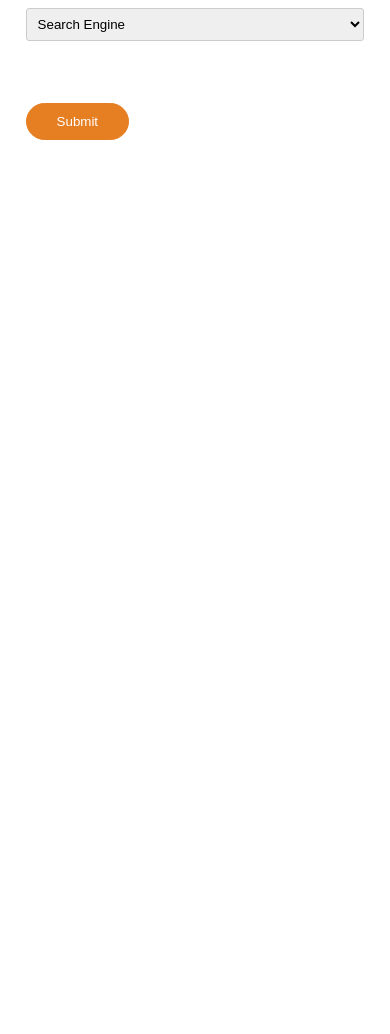
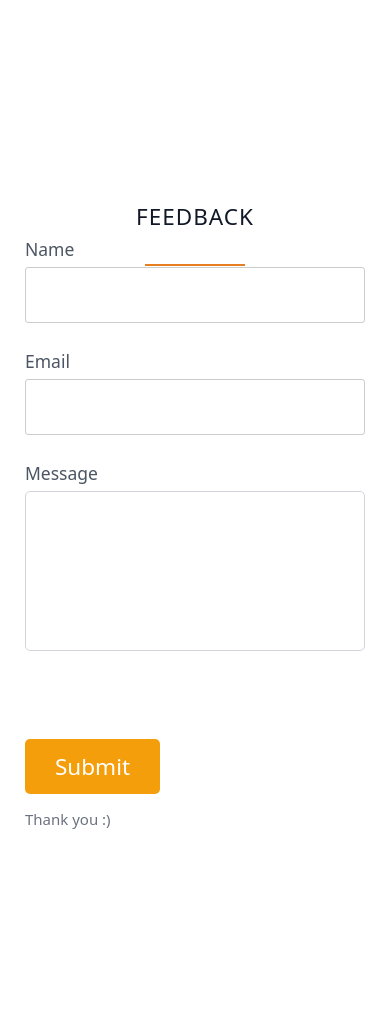
Before and after one commit to Vaibhav-84/DSC_WOW_Mysuru_Tourism, a Django app: page /feedback/ in a window 390 px wide. Shown: the part 528-1562 px from the top of the page. Before the commit the page ends 668 px from the top, so only its background shows below. Run offline with Django 3.2, Linux system fonts and the light colour scheme; some libraries are stand-ins or nearby versions.

Commit message:
worked on feedback form

```diff
--- a/Tourism/static/resources/css/onlinetour.css
+++ b/Tourism/static/resources/css/onlinetour.css
@@ -1,7 +1,12 @@
+.online{
+    position: relative;
+    margin: 0px 20px;
+}
 .btns{
     width:100%;
     height: 50px;
     display: flex;
+    flex-wrap: wrap;
     justify-content: space-around;
     align-items: center;
 }
@@ -9,9 +14,11 @@
     text-decoration: none;
     padding:13px;
     border-radius: 50px;
+    width: 250px;
     background-color: rgb(255, 136, 0);
     color:aliceblue;
     transition: all 0.5s;
+    margin: 0px 20px;
 }
 .online-btn:hover{
     background-color: rgb(185, 102, 8);
--- a/Tourism/static/resources/css/style.css
+++ b/Tourism/static/resources/css/style.css
@@ -544,3 +544,15 @@
 
 
 /* NAVBAR*/
+
+
+/* feedback form  */
+.relative{
+  bottom: 80px;
+}
+
+@media only screen and (max-width: 767px) {
+  .relative{
+    bottom: 60px;
+  }
+}
--- a/Tourism/templates/feedback.html
+++ b/Tourism/templates/feedback.html
@@ -1,6 +1,7 @@
 {% load static %}
 <!DOCTYPE html>
 <html lang="en">
+
 <head>
   <meta charset="UTF-8">
   <meta name="viewport" content="width=device-width, initial-scale=1.0">
@@ -9,52 +10,75 @@
   <link rel="stylesheet" type="text/css" href='{% static "resources/css/queries.css" %}'>
   <link rel="stylesheet" href='{% static "resources/css/onlinetour.css" %}'>
   <link rel="stylesheet" href='{% static "resources/css/navbar.css" %}'>
-    <link rel="stylesheet" href="https://cdnjs.cloudflare.com/ajax/libs/font-awesome/5.15.1/css/all.min.css" integrity="sha512-+4zCK9k+qNFUR5X+cKL9EIR+ZOhtIloNl9GIKS57V1MyNsYpYcUrUeQc9vNfzsWfV28IaLL3i96P9sdNyeRssA==" crossorigin="anonymous" />
+
+
+  <!-- tailwind -->
+  <link rel="stylesheet" href="https://cdnjs.cloudflare.com/ajax/libs/tailwindcss/2.0.2/tailwind.min.css"
+    integrity="sha512-+WF6UMXHki/uCy0vATJzyA9EmAcohIQuwpNz0qEO+5UeE5ibPejMRdFuARSrl1trs3skqie0rY/gNiolfaef5w=="
+    crossorigin="anonymous" />
+
+  <link rel="stylesheet" href="https://cdnjs.cloudflare.com/ajax/libs/font-awesome/5.15.1/css/all.min.css"
+    integrity="sha512-+4zCK9k+qNFUR5X+cKL9EIR+ZOhtIloNl9GIKS57V1MyNsYpYcUrUeQc9vNfzsWfV28IaLL3i96P9sdNyeRssA=="
+    crossorigin="anonymous" />
   <title>Document</title>
 </head>
+
 <body>
   <a class="online-btn" href="/"><i class="fa fa-arrow-left"></i></a>
 
-    <h1 class="hfeed">Feedback Form</h1>
+
+  <section class="text-gray-600 body-font relative">
+    <div class="container px-5 py-24 mx-auto flex sm:flex-nowrap flex-wrap">
+      <div
+        class="lg:w-2/3 md:w-1/2 bg-gray-300 rounded-lg overflow-hidden sm:mr-10 p-10 flex items-end justify-start relative">
+        <iframe width="100%" height="100%" class="absolute inset-0" frameborder="0" title="map" marginheight="0"
+          marginwidth="0" scrolling="no"
+          src="https://www.google.com/maps/embed?pb=!1m18!1m12!1m3!1d124738.44715984794!2d76.56564907012171!3d12.31063683220752!2m3!1f0!2f0!3f0!3m2!1i1024!2i768!4f13.1!3m3!1m2!1s0x3baf70381d572ef9%3A0x2b89ece8c0f8396d!2sMysuru%2C%20Karnataka!5e0!3m2!1sen!2sin!4v1607585308494!5m2!1sen!2sin"
+          style="filter: grayscale(1) contrast(1.2) opacity(0.4);"></iframe>
+        <div class="bg-white relative flex flex-wrap py-6 rounded shadow-md">
+          <div class="lg:w-1/2 px-6">
+            <h2 class="title-font font-semibold text-gray-900 tracking-widest text-xs">ADDRESS</h2>
+            <p class="mt-1">Mysuru, Karnataka</p>
+          </div>
+          <div class="lg:w-1/2 px-6 mt-4 lg:mt-0">
+            <h2 class="title-font font-semibold text-gray-900 tracking-widest text-xs">EMAIL</h2>
+            <a class="text-yellow-500 leading-relaxed">mysuru@email.com</a>
+            <h2 class="title-font font-semibold text-gray-900 tracking-widest text-xs mt-4">PHONE</h2>
+            <p class="leading-relaxed">123-456-7890</p>
+          </div>
+        </div>
+      </div>
+      <div class="lg:w-1/3 md:w-1/2 bg-white flex flex-col md:ml-auto w-full md:py-8 mt-8 md:mt-0">
         <form class="contact-form feed" action="#" method="post">
           {% csrf_token %}
-        <div class="row">
-          <div class="col span-1-of-3">
-            <label for="name">Name</label>
+          <h2 class="text-gray-900 text-lg mb-1 font-medium title-font">Feedback</h2>
+          <p class="leading-relaxed mb-5 text-gray-600">
+            <!-- your feedback -->
+          </p>
+          <div class="relative mb-4">
+            <label for="name" class="leading-7 text-sm text-gray-600">Name</label>
+            <input type="text" id="name" name="name"
+              class="w-full bg-white rounded border border-gray-300 focus:border-yellow-500 focus:ring-2 focus:ring-yellow-200 text-base outline-none text-gray-700 py-1 px-3 leading-8 transition-colors duration-200 ease-in-out">
           </div>
-          <div class="col span-2-of-3">
-            <input type="text" name="name" id="name" placeholder="Your Name" required>
+          <div class="relative mb-4">
+            <label for="email" class="leading-7 text-sm text-gray-600">Email</label>
+            <input type="email" id="email" name="email"
+              class="w-full bg-white rounded border border-gray-300 focus:border-yellow-500 focus:ring-2 focus:ring-yellow-200 text-base outline-none text-gray-700 py-1 px-3 leading-8 transition-colors duration-200 ease-in-out">
+          </div>
+          <div class="relative mb-4">
+            <label for="message" class="leading-7 text-sm text-gray-600">Message</label>
+            <textarea id="message" name="message"
+              class="w-full bg-white rounded border border-gray-300 focus:border-yellow-500 focus:ring-2 focus:ring-yellow-200 h-32 text-base outline-none text-gray-700 py-1 px-3 resize-none leading-6 transition-colors duration-200 ease-in-out"></textarea>
+          </div>
+          <button
+            class="text-white bg-yellow-500 border-0 py-2 px-6 focus:outline-none hover:bg-yellow-600 rounded text-lg">Submit</button>
+          <p class="text-xs text-gray-500 mt-3">Thank you :)
+          </p>
+        </form>
       </div>
     </div>
-        <div class="row">
-          <div class="col span-1-of-3">
-            <label for="email">Email</label>
-          </div>
-          <div class="col span-2-of-3">
-            <input type="email" name="email" id="email" placeholder="Email" required>
-          </div>
-        </div>
-        <div class="row">
-          <div class="col span-1-of-3">
-            <label>Feedback</label>
-          </div>
-          <div class="col span-2-of-3">
-            <select id="find-us" name="message">
-              <option value="search" selected>Search Engine</option>
-              <option value="PREMIUM">Excellent</option>
-              <option value="PRO">Very Good</option>
-              <option value="STARTER">Not Good</option>
-            </select>
-          </div>
-        </div>
-        <div class="row">
-          <div class="col span-1-of-3">
-            <label>&nbsp;</label>
-          </div>
-          <div class="col span-2-of-3">
-            <input type="submit" name="" value="Submit">
-          </div>
-        </div>
-      </form>
+  </section>
+
 </body>
+
 </html>
--- a/Tourism/templates/index.html
+++ b/Tourism/templates/index.html
@@ -15,6 +15,9 @@
   <link rel="stylesheet" href='{% static "resources/css/places.css" %}'>
   <link rel="stylesheet" href='{% static "resources/css/location.css" %}'>
   <link rel="stylesheet" href='{% static "resources/css/onlinetour.css" %}'>
+
+  <!-- tailwind -->
+  <link rel="stylesheet" href="https://cdnjs.cloudflare.com/ajax/libs/tailwindcss/2.0.2/tailwind.min.css" integrity="sha512-+WF6UMXHki/uCy0vATJzyA9EmAcohIQuwpNz0qEO+5UeE5ibPejMRdFuARSrl1trs3skqie0rY/gNiolfaef5w==" crossorigin="anonymous" />
 
   <link rel="stylesheet" href="https://cdnjs.cloudflare.com/ajax/libs/font-awesome/5.15.1/css/all.min.css"
     integrity="sha512-+4zCK9k+qNFUR5X+cKL9EIR+ZOhtIloNl9GIKS57V1MyNsYpYcUrUeQc9vNfzsWfV28IaLL3i96P9sdNyeRssA=="
@@ -449,6 +452,8 @@
   </section>
 
 
+
+
   <footer>
     <div class="row">
       <div class="col span-1-of-2">
```
Also changed, not shown: Tourism/db.sqlite3, 1 other file. Lines whose indentation alone changed are shown as unchanged.
